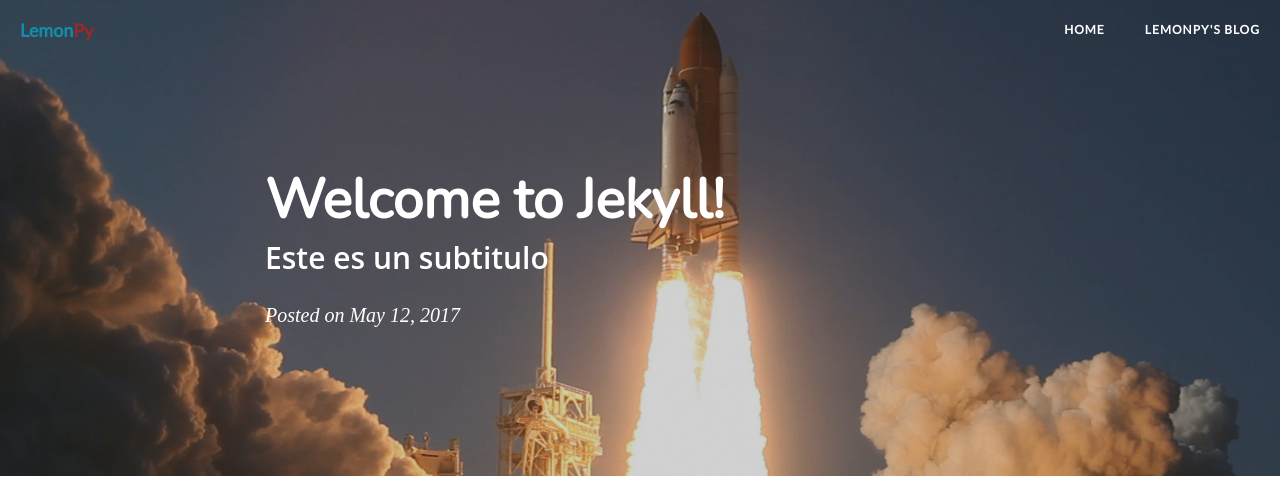
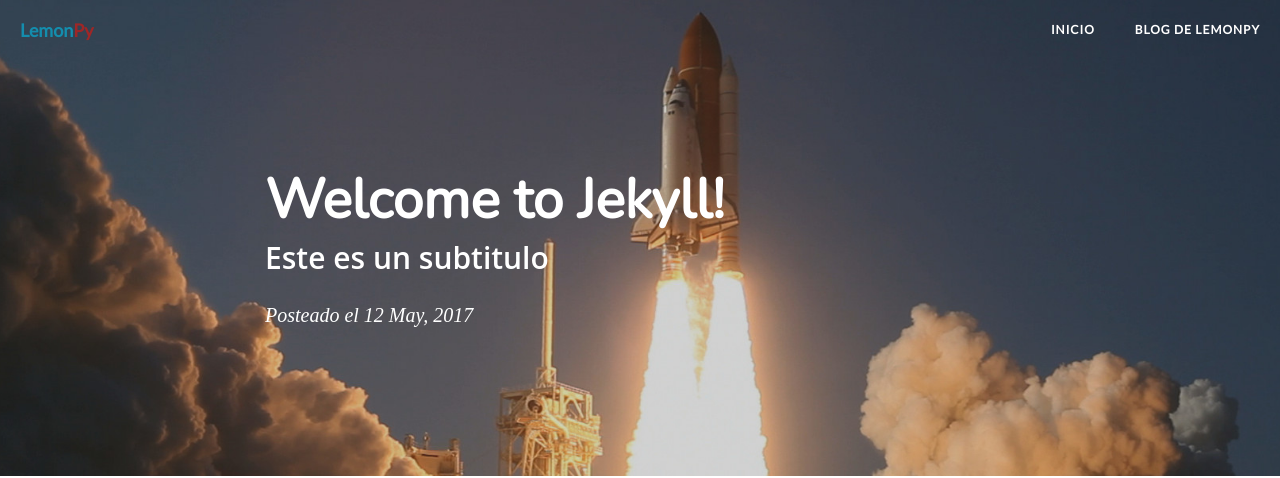
Before and after one commit to Lemon-Py/lemon-py.github.io, a Jekyll site: the page built from _posts/2017-05-11-welcome-to-jekyll.markdown, in a window 1280 px wide. Shown: the top 478 px of the page. Built offline with Jekyll 4.4.1, drawn with Linux system fonts in a browser that asks for light colours.

Commit message:
translate to spanish

```diff
--- a/_includes/header.html
+++ b/_includes/header.html
@@ -16,7 +16,7 @@
         <div class="collapse navbar-collapse" id="bs-example-navbar-collapse-1">
             <ul class="nav navbar-nav navbar-right">
                 <li>
-                    <a href="{{ site.baseurl }}/">Home</a>
+                    <a href="{{ site.baseurl }}/">Inicio</a>
                 </li>
                 {% for page in site.pages %}{% if page.title %}
 				{% if page.url != '/404.html' %}
--- a/_layouts/post.html
+++ b/_layouts/post.html
@@ -6,16 +6,18 @@ layout: default
   <div class="container">
     <div class="row">
       <div class="col-lg-8 col-lg-offset-2 col-md-10 col-md-offset-1">
+
         <div class="post-heading">
           <h1>{{ page.title }}</h1>
           {% if page.subtitle %}
           <h2 class="subheading">{{ page.subtitle }}</h2>
           {% endif %}
-                    <span class="meta">Posted on {{ page.date | date: "%B %-d, %Y" }}</span>
-                </div>
-            </div>
-        </div>
-    </div>
+          <span class="meta">Posteado el {{ page.date | date: "%-d %B, %Y" }}</span>
+        </div><!--/post-heading -->
+
+      </div><!--/col -->
+    </div><!--/row -->
+  </div><!--/container -->
 </header>
 
 <!-- Post Content -->
--- a/_pages/blog.html
+++ b/_pages/blog.html
@@ -1,6 +1,6 @@
 ---
 layout: page
-title: LemonPy's Blog
+title: Blog de LemonPy
 permalink: /blog
 description: "Welcome to our blog."
 header-img: img/blog-bg.jpg
```
Lines whose indentation alone changed are shown as unchanged.
